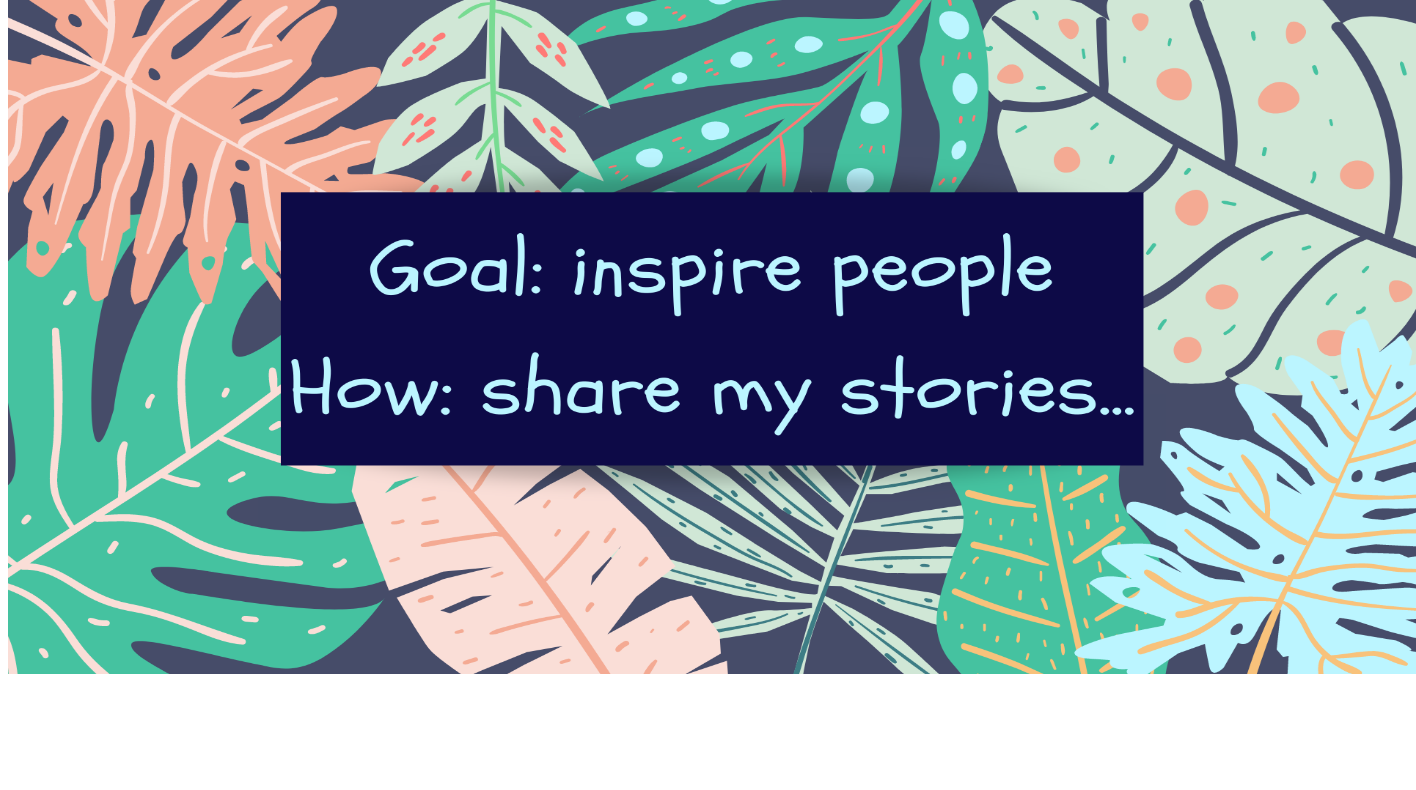
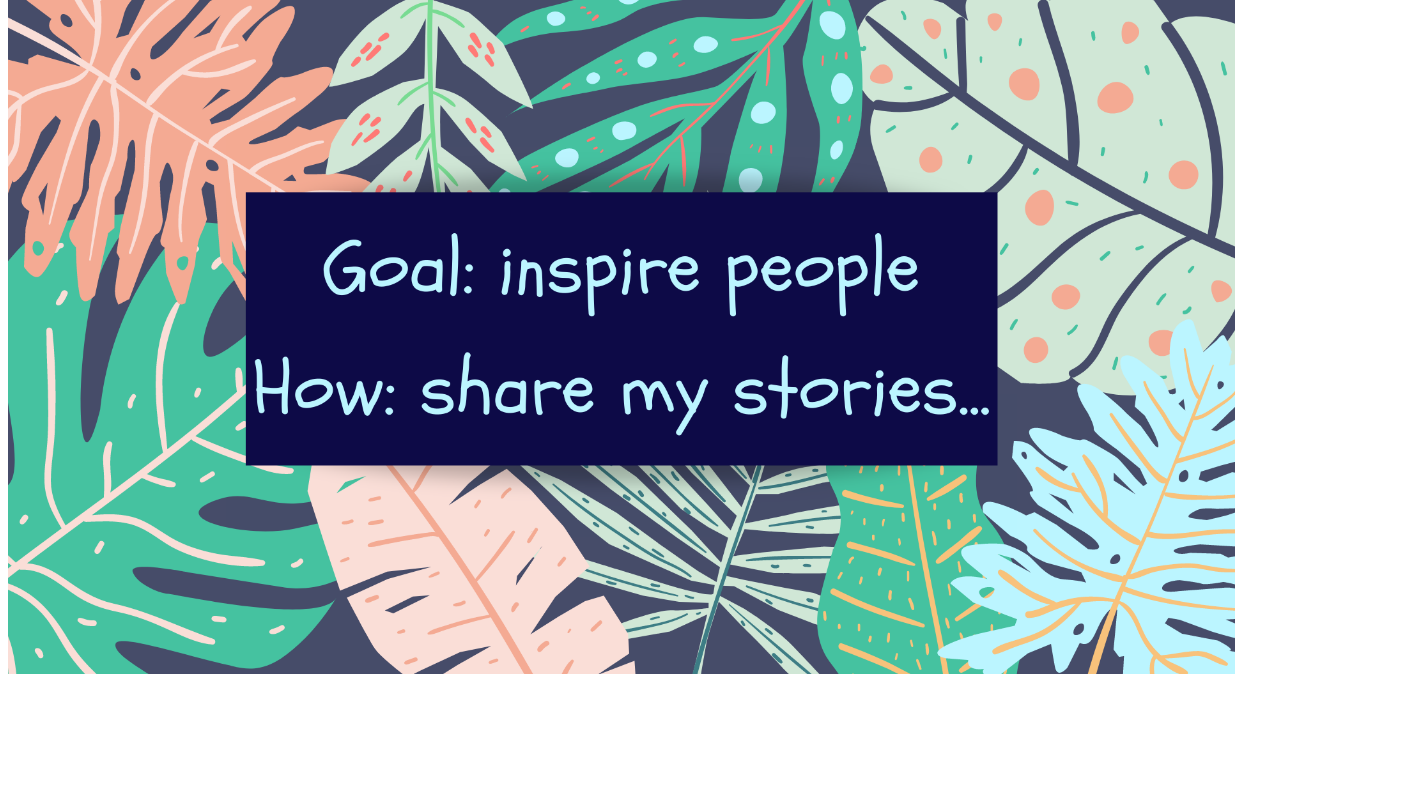
Before and after one commit to ThanosGisela/MyPortfolio, a plain HTML site: page index.html in a window 1280 px wide. Shown: the part 124-914 px from the top of the page, 1416 px wide, since content can reach past the window. Drawn offline with Linux system fonts and the light colour scheme.

Commit message:
Update index.html

```diff
--- a/index.html
+++ b/index.html
@@ -25,7 +25,7 @@
 
         </div>
       <div class="bckgrnd">
-        <img src="bckgrnd.png"; height="690px"; width="1408px">
+        <img src="bckgrnd.png"; height="690px"; width="auto">
         <a name="home">
 
     </div>
```
